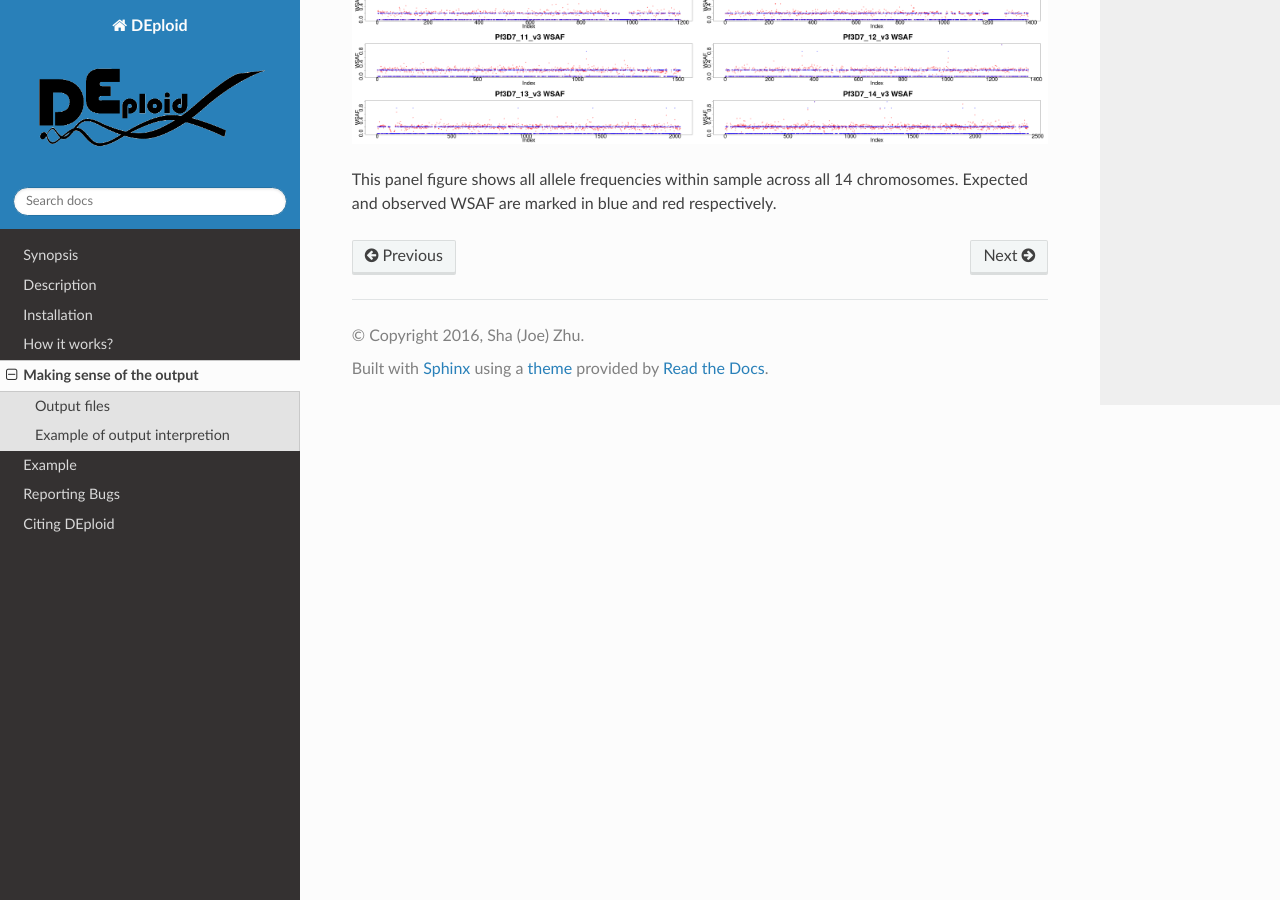
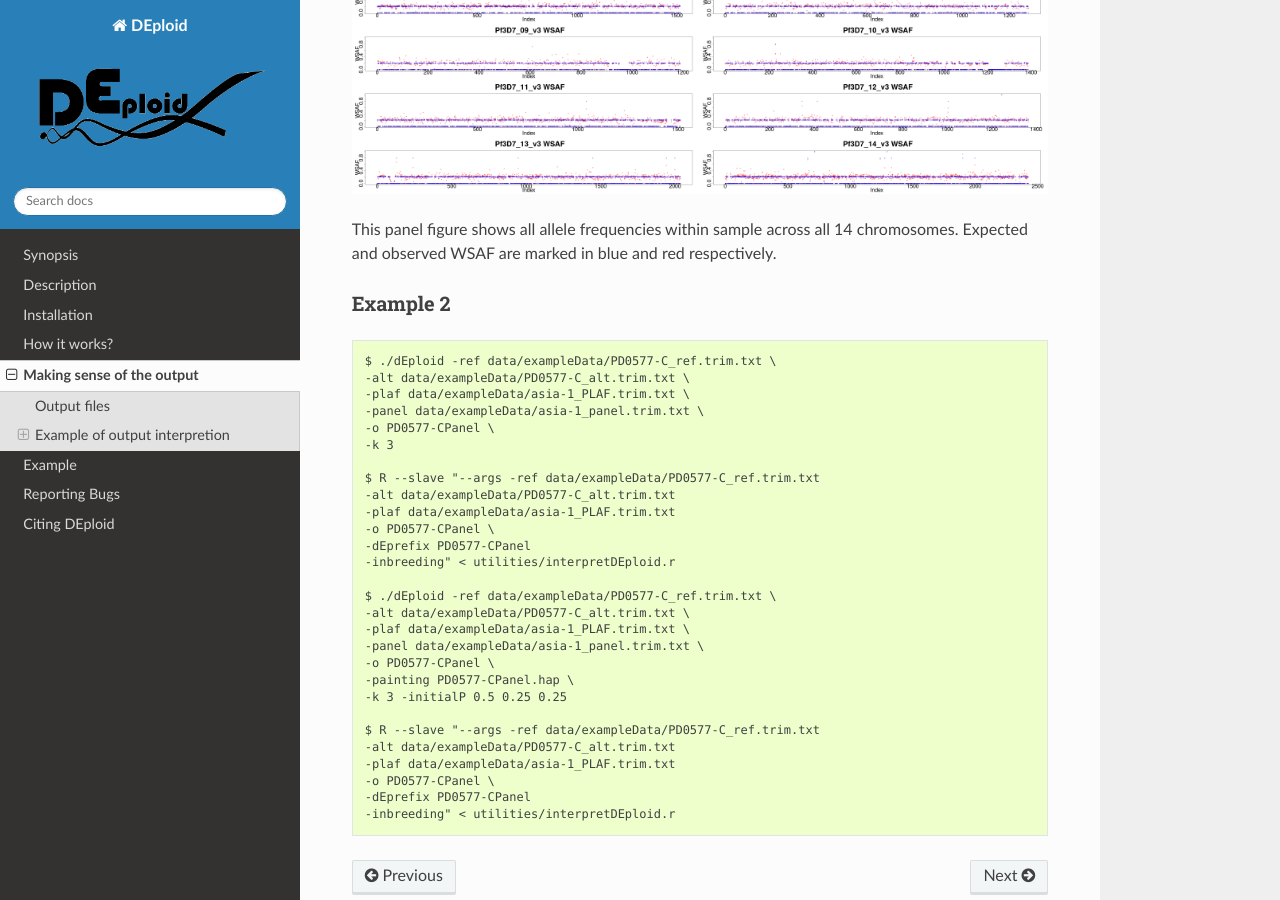
Before and after one commit to DEploid-dev/DEploid, a Sphinx documentation site: the page built from docs/output.rst, in a window 1280 px wide and 900 px high, scrolled down 1864 px. Built offline with Sphinx 7.4.7 and the Read the Docs theme 2.0.0, drawn with Linux system fonts in a browser that asks for light colours.

```diff
--- a/docs/output.rst
+++ b/docs/output.rst
@@ -34,6 +34,10 @@
 Example of output interpretion
 ******************************
 
+
+Example 1
+*********
+
 ::
 
     $ ./dEploid -vcf data/exampleData/PG0390-C.eg.vcf.gz \
@@ -59,3 +63,38 @@
    :alt: interpretDEploidFigure.2
 
 This panel figure shows all allele frequencies within sample across all 14 chromosomes. Expected and observed WSAF are marked in blue and red respectively.
+
+
+Example 2
+*********
+
+::
+
+    $ ./dEploid -ref data/exampleData/PD0577-C_ref.trim.txt \
+    -alt data/exampleData/PD0577-C_alt.trim.txt \
+    -plaf data/exampleData/asia-1_PLAF.trim.txt \
+    -panel data/exampleData/asia-1_panel.trim.txt \
+    -o PD0577-CPanel \
+    -k 3
+
+    $ R --slave "--args -ref data/exampleData/PD0577-C_ref.trim.txt
+    -alt data/exampleData/PD0577-C_alt.trim.txt
+    -plaf data/exampleData/asia-1_PLAF.trim.txt
+    -o PD0577-CPanel \
+    -dEprefix PD0577-CPanel
+    -inbreeding" < utilities/interpretDEploid.r
+
+    $ ./dEploid -ref data/exampleData/PD0577-C_ref.trim.txt \
+    -alt data/exampleData/PD0577-C_alt.trim.txt \
+    -plaf data/exampleData/asia-1_PLAF.trim.txt \
+    -panel data/exampleData/asia-1_panel.trim.txt \
+    -o PD0577-CPanel \
+    -painting PD0577-CPanel.hap \
+    -k 3 -initialP 0.5 0.25 0.25
+
+    $ R --slave "--args -ref data/exampleData/PD0577-C_ref.trim.txt
+    -alt data/exampleData/PD0577-C_alt.trim.txt
+    -plaf data/exampleData/asia-1_PLAF.trim.txt
+    -o PD0577-CPanel \
+    -dEprefix PD0577-CPanel
+    -inbreeding" < utilities/interpretDEploid.r
```
Also changed, not shown: 2 other files.
